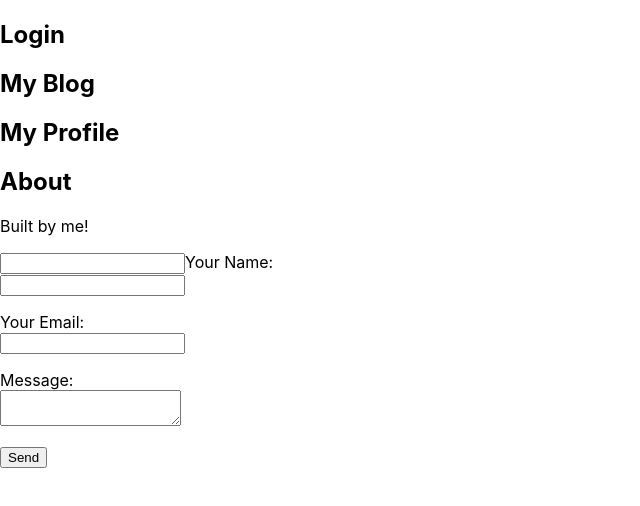
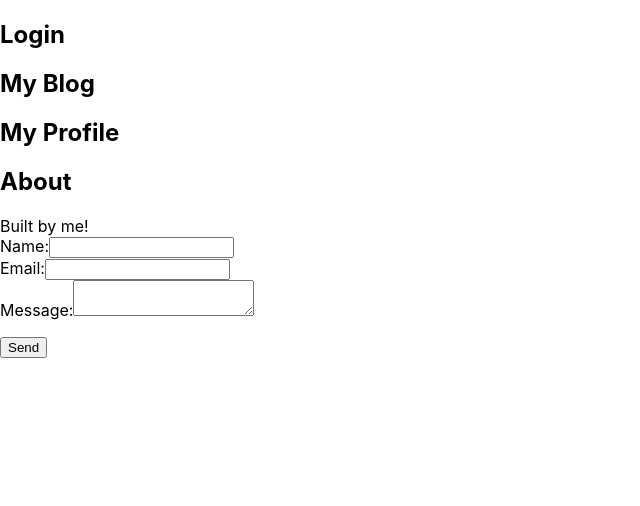
Before and after one commit to shrey2005/NextjsWithNetlify, a Next.js app: page /Login in a window 1280 px wide. Shown: the top 506 px of the page, without its empty margins (0-640 px from the left). Built offline with nearby package versions, Linux system fonts and the light colour scheme.

Commit message:
Label Changes in HTML

```diff
--- a/component/LoginForm.js
+++ b/component/LoginForm.js
@@ -2,25 +2,24 @@ export default function ContactForm() {
     return (
         <form name="contact" method="POST" data-netlify="true">
             <input type="hidden" name="form-name" value="contact" />
-            <p>
+            <div className="Name">
+                <label htmlFor="firstname">
+                    Name:
+                </label>
                 <input type="text" name="firstname" id="firstname" />
-                <label htmlFor="yourname">
-                    Your Name:
-                </label> <br />
-                <input type="text" name="name" id="yourname" />
-            </p>
-            <p>
-                <label htmlFor="youremail">
-                    Your Email:
-                </label> <br />
-                <input type="email" name="email" id="youremail" />
-            </p>
-            <p>
-                <label htmlFor="yourmessage">
+            </div>
+            <div className="Email">
+                <label htmlFor="email">
+                    Email:
+                </label>
+                <input type="email" name="email" id="email" />
+            </div>
+            <div>
+                <label htmlFor="Message">
                     Message:
-                </label> <br />
-                <textarea name="message" id="yourmessage"></textarea>
-            </p>
+                </label>
+                <textarea name="message" id="Message"></textarea>
+            </div>
             <p>
                 <button type="submit">Send</button>
             </p>
```
